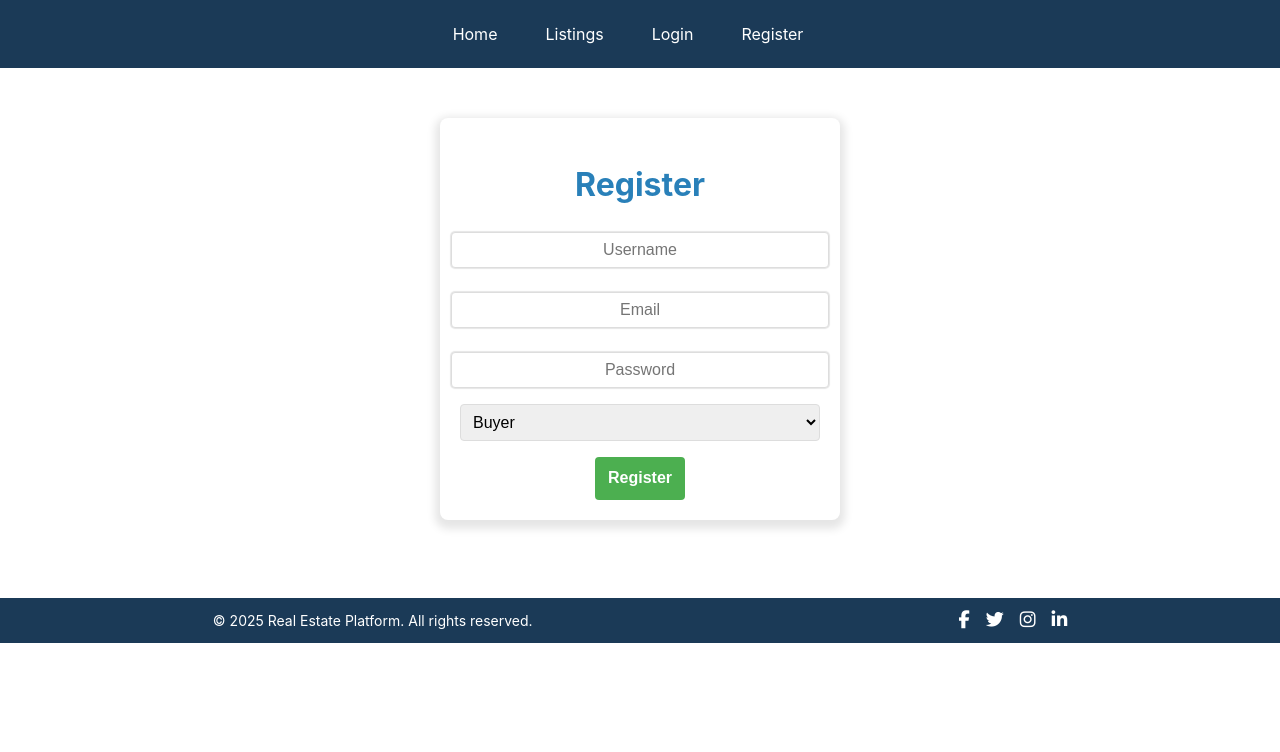
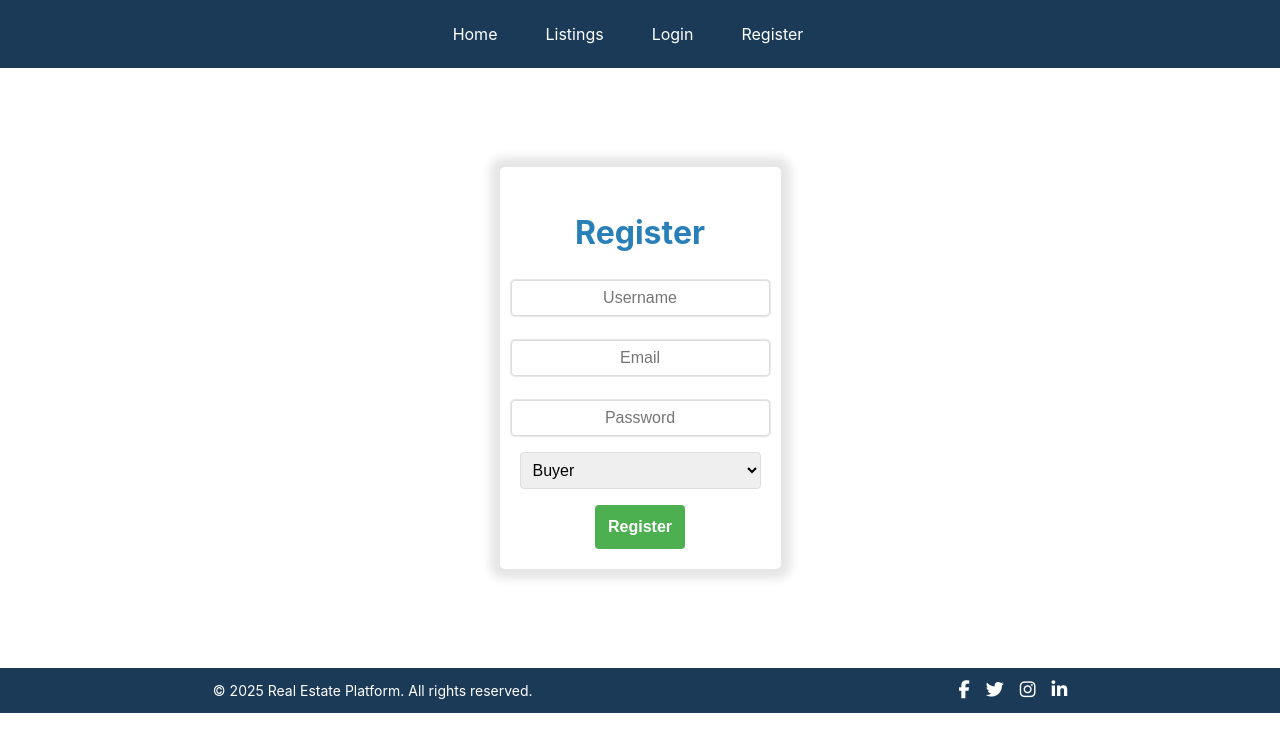
Before and after one commit to Abhisp2711/Real-estate-app, a React (Create React App) app: page /register in a window 1280 px wide. Shown: the top 752 px of the page. Built offline with nearby package versions, Linux system fonts and the light colour scheme.

Commit message:
style update for register page

```diff
--- a/src/styles/Login.css
+++ b/src/styles/Login.css
@@ -7,7 +7,8 @@
  }
 
 .login-container h2 {
-   color: #2980b9; /* Light blue gradient */
+   color: #2980b9;
+   font-size: 2rem;
 }
 
  .login-form {
--- a/src/styles/Register.css
+++ b/src/styles/Register.css
@@ -1,14 +1,10 @@
 /* Register Page Styling */
 .register-container {
-   width: 100%;
-   max-width: 360px;
-   margin: 0 auto;
-   padding: 20px;
-   background-color: #fff;
-   border-radius: 8px;
-   box-shadow: 0 4px 8px 5px rgba(0, 0, 0, 0.1);
-   margin-top: 50px;
-   margin-bottom: 9.7vh;
+   display: flex;
+   justify-content: center;
+   align-items: center;
+   height: 100vh;
+   max-height: 600px;
  }
 
  .register-box{
@@ -23,9 +19,14 @@
    text-align: center;
  }
 
- .register-form {
+ .register-box {
    display: flex;
    flex-direction: column;
+   align-items: center;
+   background: white;
+   padding: 20px;
+   border-radius: 5px;
+   box-shadow: 0px 0px 10px 10px rgba(0, 0, 0, 0.1);
  }
 
  .register-form .form-field {
```
